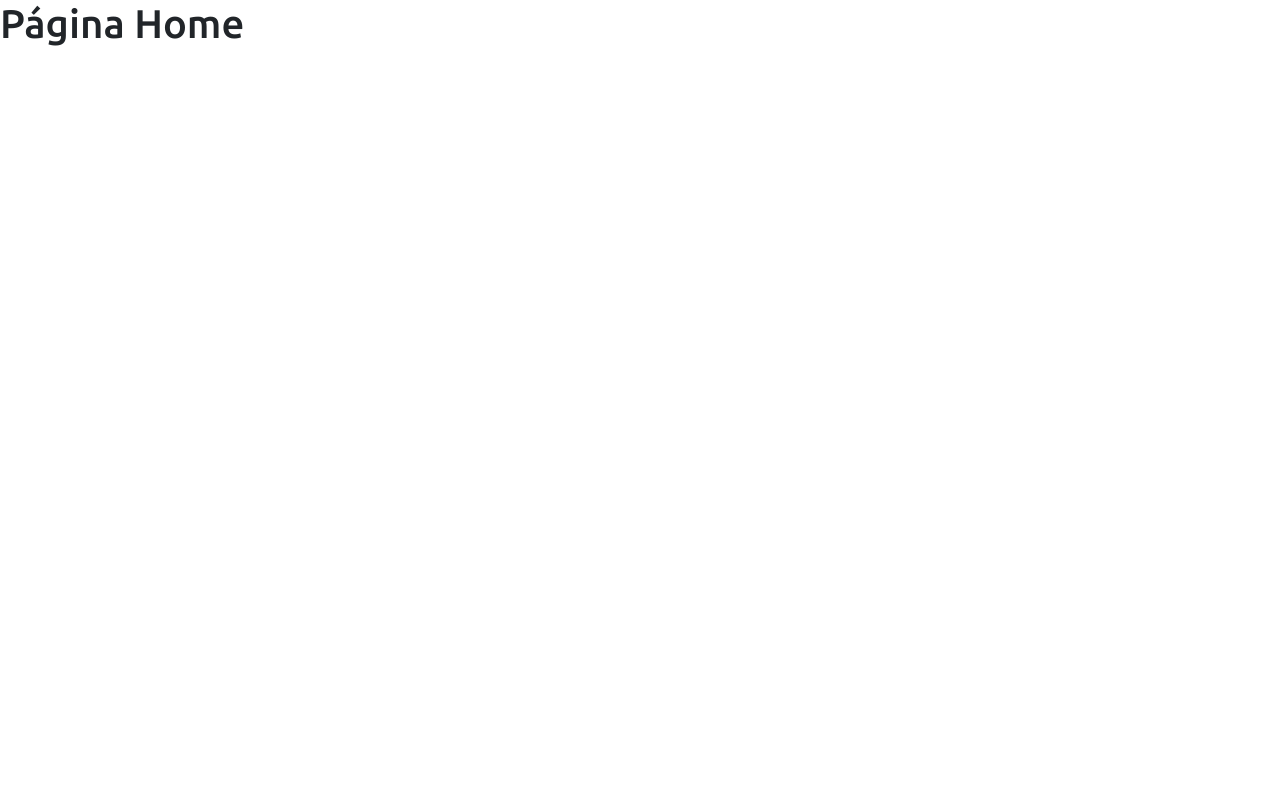
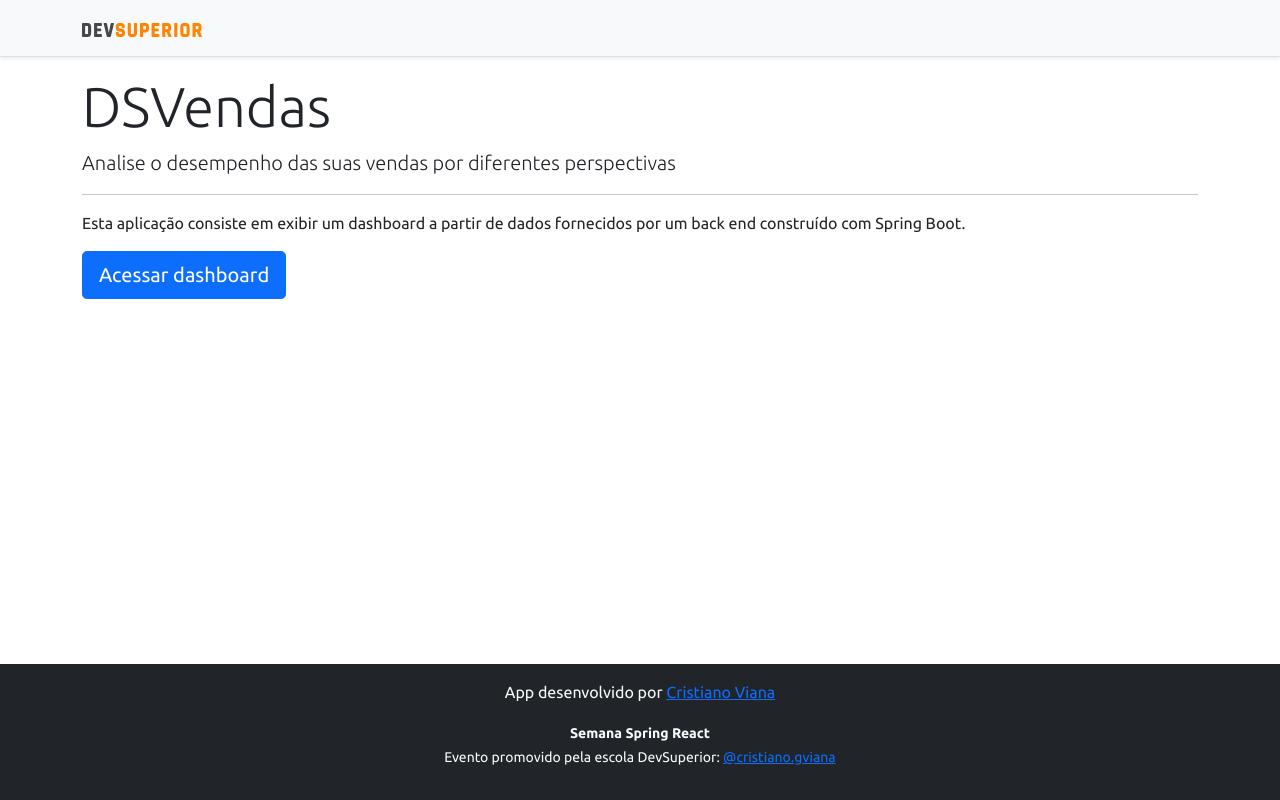
Before and after one commit to viana2015/project-sds3, a React (Create React App) app in the folder frontend/: page / in a window 1280 px wide. Built offline with nearby package versions, Linux system fonts and the light colour scheme.

Commit message:
Home, navigation

```diff
--- a/frontend/src/components/NavBar/index.tsx
+++ b/frontend/src/components/NavBar/index.tsx
@@ -1,11 +1,14 @@
-//import ImgDsDark from 'assets/img/ds-dark.svg'
+import ImgDsDark from 'assets/img/ds-dark.svg'
+import { Link } from 'react-router-dom';
 //import ImgSuaLogo from 'assets/img/sua-logo.jpeg'
 const NavBar = () => {
   return (
     <div className="d-flex flex-column flex-md-row align-items-center p-3 px-md-4 mb-3 bg-light border-bottom shadow-sm">
       <div className="container">
         <nav className="my-2 my-md-0 mr-md-3">
-            <h4 className="text-secundary">Seu Logo</h4>
+          <Link to="/">
+            <img src={ImgDsDark} alt="SuaLogo" width="120" />
+          </Link>
         </nav>
       </div>
     </div>
--- a/frontend/src/pages/Home/index.tsx
+++ b/frontend/src/pages/Home/index.tsx
@@ -1,9 +1,25 @@
+import Footer from "components/Footer";
+import NavBar from "components/NavBar";
+import { Link } from "react-router-dom";
+
 const Home = () => {
     return (
-      <div>
-          <h1>Página Home</h1>
-      </div>
+        <>
+            <NavBar />
+            <div className="container">
+                <div className="jumbotron">
+                    <h1 className="display-4">DSVendas</h1>
+                    <p className="lead">Analise o desempenho das suas vendas por diferentes perspectivas</p>
+                    <hr />
+                    <p>Esta aplicação consiste em exibir um dashboard a partir de dados fornecidos por um back end construído com Spring Boot.</p>
+                    <Link className="btn btn-primary btn-lg" to="/dashboard">
+                        Acessar dashboard
+                    </Link>
+                </div>
+            </div>
+            <Footer />
+        </>
     );
-  }
+}
 
-  export default Home;
+export default Home;
```
Lines whose indentation alone changed are shown as unchanged.
